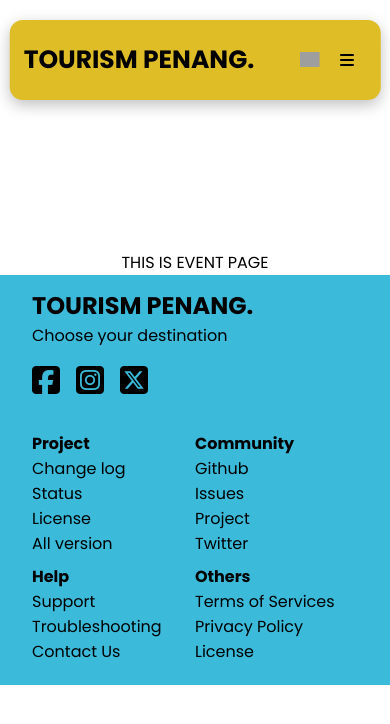
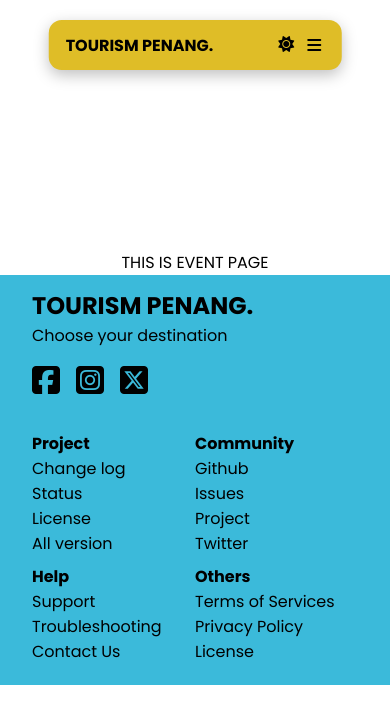
Before and after one commit to Damoshh/TourismPenang, a React (Vite) app: page /event in a window 390 px wide. Shown: the top 724 px of the page. Built offline with nearby package versions, Linux system fonts and the light colour scheme; grey boxes are pictures that could not be loaded.

Commit message:
update navbar

```diff
--- a/src/components/Navbar/Navbar.css
+++ b/src/components/Navbar/Navbar.css
@@ -6,7 +6,7 @@
   background: #dfbd27;
   padding: 15px 1%;
   box-shadow: 0 5px 15px 0 rgba(0, 0, 0, .25);
-  width: 95%;
+  width: 75%;
   height:  80px;
   border-radius: 13px;
   position: fixed;
@@ -23,7 +23,7 @@
 .title{
   font-size: 28px;
   font-weight: 700;
-  margin-left: 60px;
+  margin-left: 20px;
   color: #000;
   cursor: pointer;
 }
@@ -39,7 +39,7 @@
 .nav-links{
   text-decoration: none;
   color: #000;
-  font-size: 1rem;
+  font-size: 1.2rem;
   font-weight: 600;
   padding: 0.7rem 1rem;
   white-space: nowrap;
@@ -51,13 +51,13 @@
 
 .nav-links:hover{
   background-color: #000;
-  color: #fff;
+  color: #dfbd27;
   border-radius: 4px;
   transition: all 0.2s ease-in-out;
 }
 
 .toggle-icon {
-  width: 30px;
+  font-size: 1.5rem;
   cursor: pointer;
   margin-left: 15px;
   margin-right: 10px;
@@ -70,20 +70,20 @@
 
 .dark .navbar{
   background: #000;
-  color :#ffffff;
+  color :#dfbd27;
 }
 
  .dark .title{
-  color: #fff;
+  color: #dfbd27;
  }
 
  .dark .nav-links{
   background: #000;
-  color :#ffffff;
+  color :#dfbd27;
  }
 
  .dark .nav-links:hover{
-  background-color: hsl(0, 0%, 100%);
+  background-color: #dfbd27;
   color: #000000;
   border-radius: 4px;
   transition: all 0.2s ease-in-out;
@@ -97,7 +97,7 @@
   display: none;
 }
 
-@media screen and (max-width: 970px) {
+@media screen and (max-width: 1300px) {
   .navbar{
     z-index: 99;
   }
@@ -114,13 +114,10 @@
     left: -100%;
     opacity: 0;
     align-items: center;
-    padding: 80px 0 30px 0;
+    padding: 80px 0 10px 0;
     margin: 0;
     border-radius: 13px;
-  }
-
-  .title{
-    margin-left: 20px;
+    grid-gap: 5px;
   }
 
   .nav-menu.active{
@@ -132,9 +129,8 @@
   .nav-links{
     display: block;
     width: 100%;
-    font-size: 1.2rem;
-    font-size: 1.2rem;
-    padding: 2 rem 0;
+    font-size: 1rem;
+    padding: 0.8rem;
     text-align: center;
   }
 
@@ -150,7 +146,7 @@
 
   .menu-icons i{
     font-size:  1.3rem;
-    margin-right: 1.4rem;
+    margin-right: 1rem;
     color: #000000;
   }
 
@@ -160,10 +156,15 @@
 
   .toggle-icon-mobile{
     display: block;
-    width: 30px;
+    font-size: 1.3rem;
     margin-bottom: 4px;
     cursor: pointer;
+    transition: transform 0.3s;
   }
+
+  .toggle-icon-mobile:hover {
+    transform: rotate(30deg);
+   }
 
   .menu-mobile{
     display: flex;
@@ -176,19 +177,36 @@
   }
 
   .dark .nav-links:hover {
-      background: #fff;
+      background: #dfbd27;
       color: #000;
     }
 
   .dark .menu-icons i{
-    color: #fffcfc;
+    color: #dfbd27;
   }
 }
 
-@media screen and (max-width: 450px) {
+@media screen and (max-width: 790px) {
+
+  .navbar{
+    height:  60px;
+  }
+
+  .nav-menu {
+    padding: 55px 0 10px 0;
+  }
+
+  .nav-links{
+    font-size: .8rem;
+    padding: 0.6rem;
+  }
+
   .title{
-    font-size: 25px;
-    margin-left: 10px;
+    font-size: 20px;
+  }
+
+  .toggle-icon-mobile{
+  font-size: 1rem;
   }
 
   .menu-icons i{
@@ -196,8 +214,46 @@
   }
 
   .toggle-icon-mobile{
-    width: 20px;
     margin-bottom: 2px;
   }
 
+  .menu-mobile{
+    gap: 15px;
+  }
+
 }
+
+@media screen and (max-width: 500px) {
+
+  .navbar{
+    height:  50px;
+  }
+
+  .nav-menu {
+    padding: 40px 0 10px 0;
+  }
+
+  .nav-links{
+    font-size: .6rem;
+    padding: 0.3rem;
+  }
+
+  .title{
+    font-size: 16px;
+    margin-left: 13px;
+  }
+
+  .toggle-icon-mobile{
+    right: 10px;
+    font-size: 1rem;
+  }
+
+  .menu-icons i{
+    font-size:  1rem;
+  }
+
+  .menu-mobile{
+    gap: 13px;
+  }
+
+}
--- a/src/components/Navbar/Navbar.jsx
+++ b/src/components/Navbar/Navbar.jsx
@@ -1,8 +1,6 @@
 import React, { useState, useEffect  } from 'react';
 import { Link } from "react-router-dom";
 import "./Navbar.css";
-import toggle_light from '../../assets/night.png'
-import toggle_dark from '../../assets/day.png'
 import { MenuItems } from './MenuItems';
 
 export const Navbar = ({theme,setTheme}) => {
@@ -36,12 +34,15 @@
       </Link>
 
       <div className='menu-mobile'>
-        <img onClick={()=>{toggle_mode()}} src={ theme == 'light' ? toggle_light : toggle_dark}  alt='' className='toggle-icon-mobile' />
+      <i onClick={toggle_mode}
+           className={`toggle-icon-mobile ${theme === 'light' ? 'fa-solid fa-sun' : 'fa-solid fa-moon'}`}
+      />
 
         <div className='menu-icons' onClick={handleClick}>
           <i className={clicked ? 'fas fa-times': 'fas fa-bars'}></i>
         </div>
       </div>
+
       <div className={clicked ? 'nav-menu active' : 'nav-menu'}>
         {MenuItems.map((item, index) => {
           return (
@@ -57,7 +58,9 @@
           )
           })
         }
-        <img onClick={()=>{toggle_mode()}} src={ theme == 'light' ? toggle_light : toggle_dark}  alt='' className='toggle-icon' />
+        <i onClick={toggle_mode}
+           className={`toggle-icon ${theme === 'light' ? 'fa-solid fa-sun' : 'fa-solid fa-moon'}`}
+        />
       </div>
     </div>
   );
--- a/src/index.css
+++ b/src/index.css
@@ -12,6 +12,9 @@
     min-height: 100vh;
   }
 
-  .App.dark{
-
+  body, html{
+    margin: 0;
+    padding: 0;
+    overflow-x: hidden;
+    width: 100%;
   }
```
